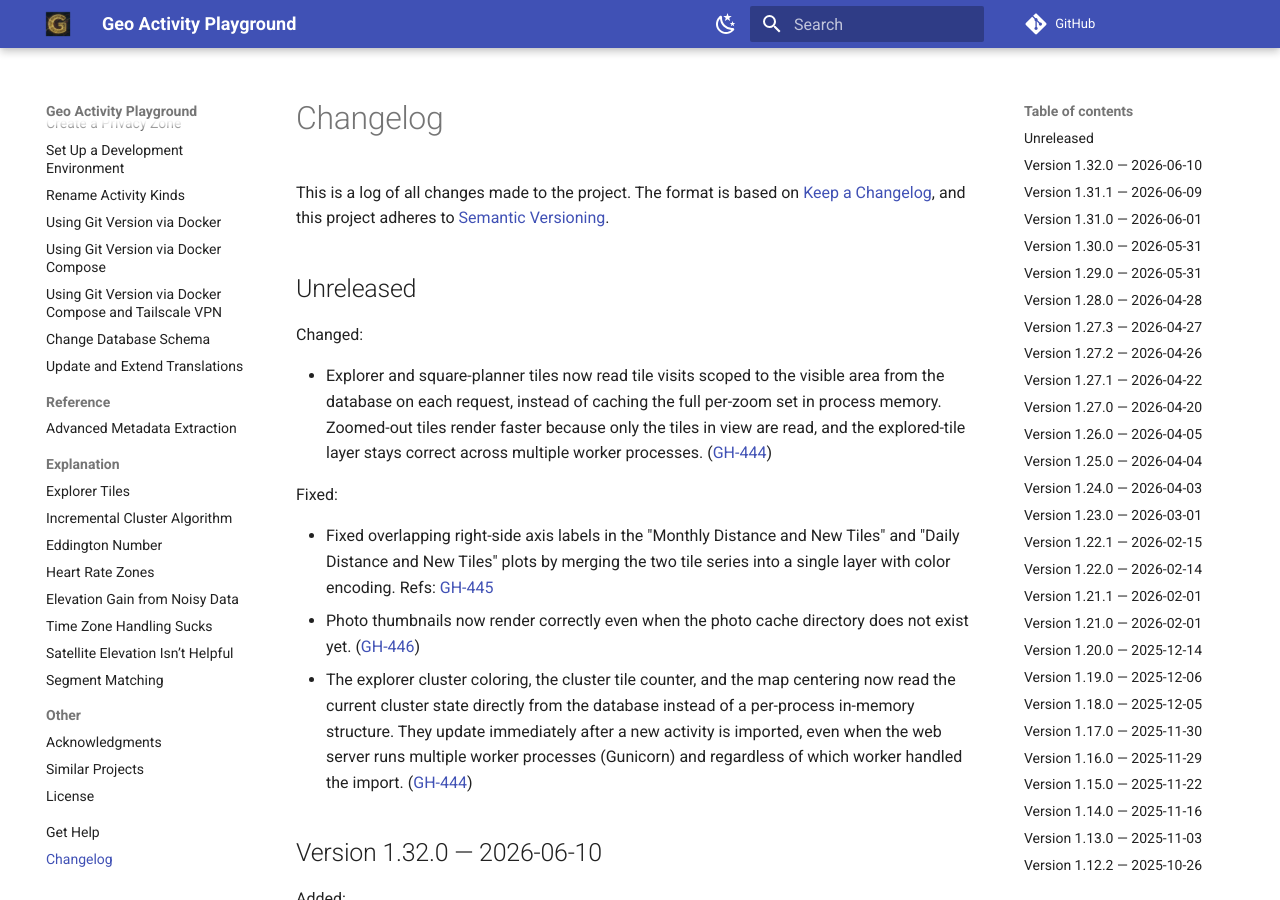
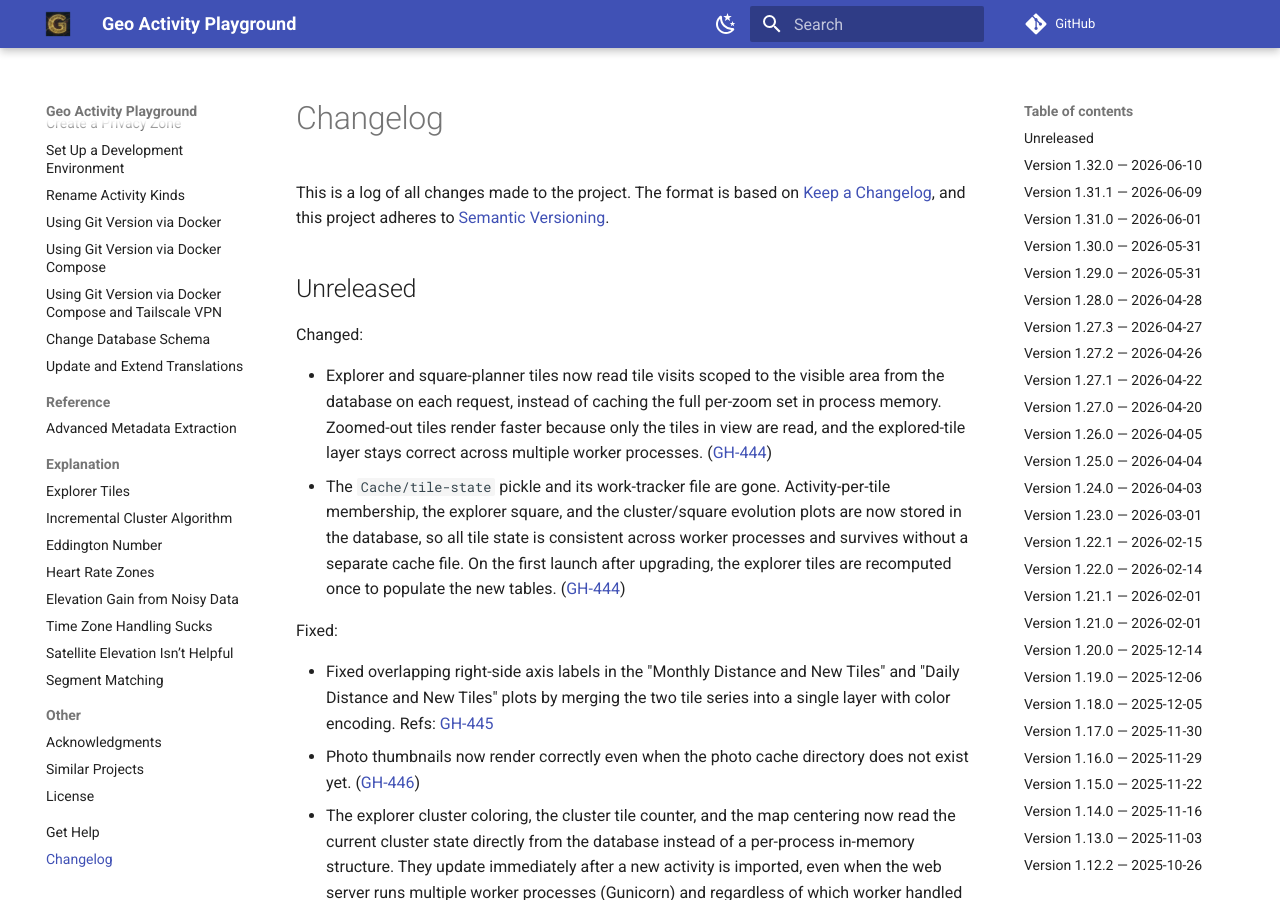
Before and after one commit to martin-ueding/geo-activity-playground, an MkDocs documentation site: the page built from docs/changelog.md, in a window 1280 px wide and 900 px high. Built offline with MkDocs 1.6.1 and Material for MkDocs 9.7.7, drawn with Linux system fonts in a browser that asks for light colours; comment, search, counter and statistics services are not loaded.

Commit message:
docs: changelog entry for removing the tile-state pickle
Refs: GH-444

```diff
--- a/docs/changelog.md
+++ b/docs/changelog.md
@@ -20,6 +20,7 @@ Types of changes
 Changed:
 
 - Explorer and square-planner tiles now read tile visits scoped to the visible area from the database on each request, instead of caching the full per-zoom set in process memory. Zoomed-out tiles render faster because only the tiles in view are read, and the explored-tile layer stays correct across multiple worker processes. ([GH-444](https://github.com/martin-ueding/geo-activity-playground/issues/444))
+- The `Cache/tile-state` pickle and its work-tracker file are gone. Activity-per-tile membership, the explorer square, and the cluster/square evolution plots are now stored in the database, so all tile state is consistent across worker processes and survives without a separate cache file. On the first launch after upgrading, the explorer tiles are recomputed once to populate the new tables. ([GH-444](https://github.com/martin-ueding/geo-activity-playground/issues/444))
 
 Fixed:
 
```
